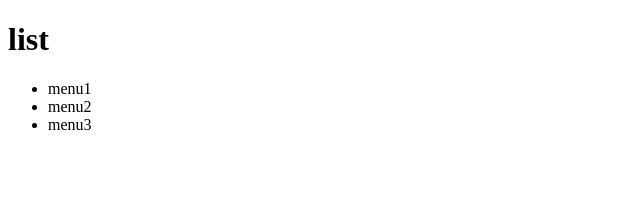
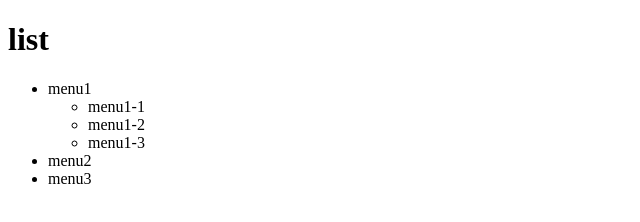
Before and after one commit to JaeWooking/JaeWooking.github.io, a plain HTML site: page first.html in a window 1280 px wide. Shown: the whole page, without its empty margins (0-640 px from the left). Drawn offline with Linux system fonts and the light colour scheme.

Commit message:
Add files via upload

```diff
--- a/first.html
+++ b/first.html
@@ -1,15 +1,21 @@
 <!DOCTYPE html>
 <html lang="en">
+
 <head>
     <meta charset="UTF-8">
     <title>Hello World</title>
 </head>
+
 <body>
     <h1>list</h1>
     <ul>
         <li>menu1</li>
+            <ul>
+                <li>menu1-1</li>
+                <li>menu1-2</li>
+                <li>menu1-3</li>
+            </ul>
         <li>menu2</li>
         <li>menu3</li>
     </ul>
-</body>
-</html>
+</body></html>
```
